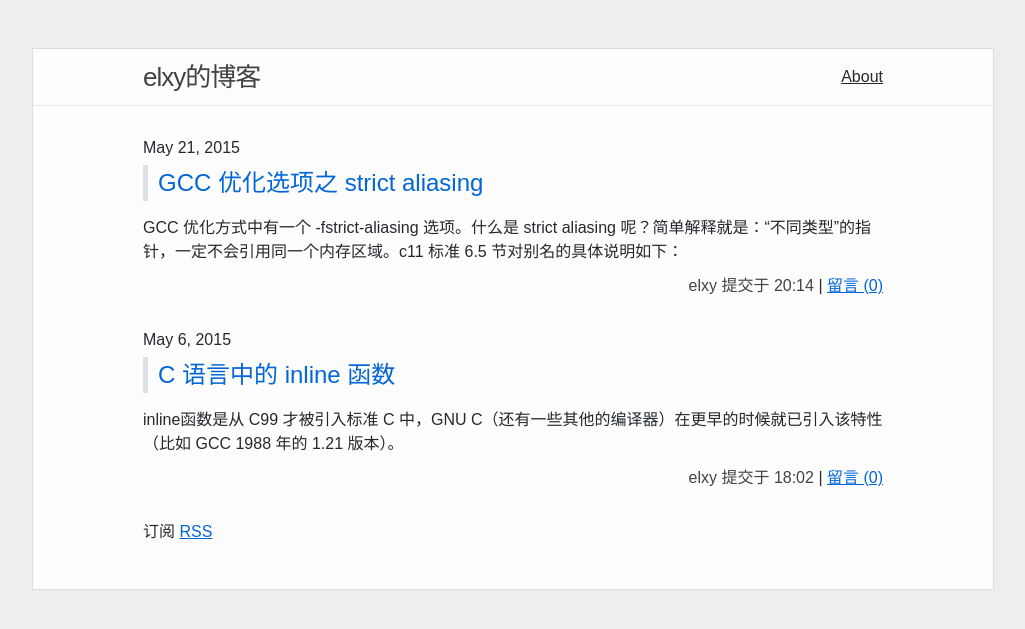
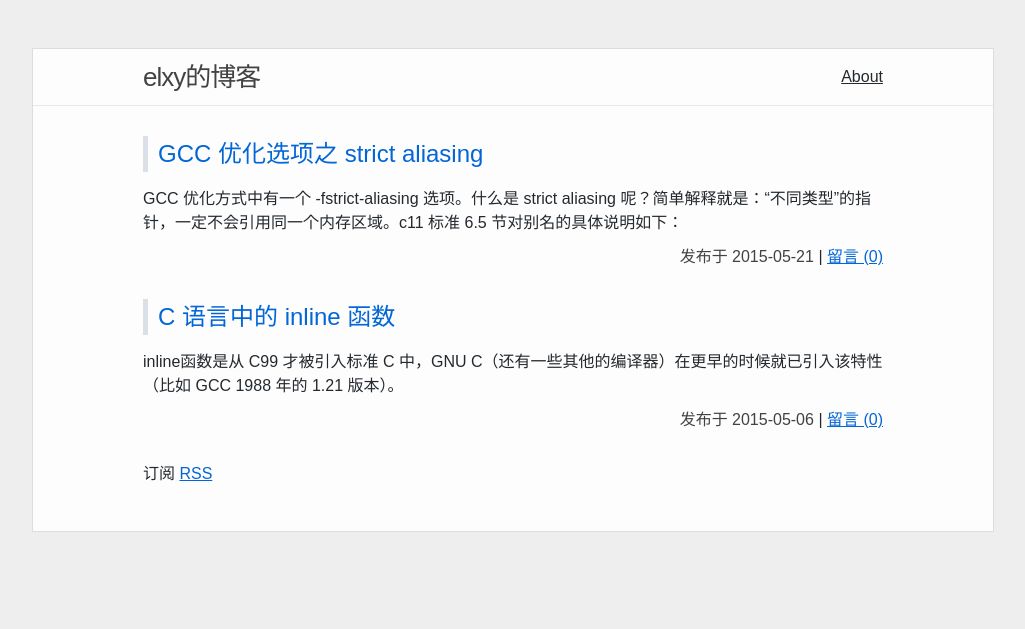
Before and after one commit to elxy/elxy.github.io, a Jekyll site: the page built from index.html, in a window 1280 px wide. Shown: the top 629 px of the page, without its empty margins (127-1152 px from the left). Built offline with Jekyll 4.4.1, drawn with Linux system fonts in a browser that asks for light colours; comment, search, counter and statistics services are not loaded.

Commit message:
修改主页格式

```diff
--- a/index.html
+++ b/index.html
@@ -7,7 +7,6 @@ layout: default
   <ul class="post-list">
     {% for post in site.posts %}
       <li>
-        <h2 class="post-date-header">{{ post.date | date: "%b %-d, %Y" }}</h2>
         <h2>
           <a class="post-link" href="{{ post.url | prepend: site.baseurl }}">{{ post.title }}</a>
         </h2>
@@ -15,7 +14,7 @@ layout: default
           <p class="post-content" itemprop="description">{{ post.excerpt | markdownify | strip_html | truncate: 360 }}</p>
         {% endif %}
         <p class="post-footer">
-          <span class="post-footers">{{ post.author }} 提交于 {{ post.date | date: "%R" }}</span>
+          <span class="post-footers">发布于 {{ post.date | date: "%Y-%m-%d" }}</span>
           <span class="separator">|</span>
           <a href="{{ post.url | prepend: site.baseurl | prepend: site.url }}#disqus_thread">留言 (0)</a>
 
```
